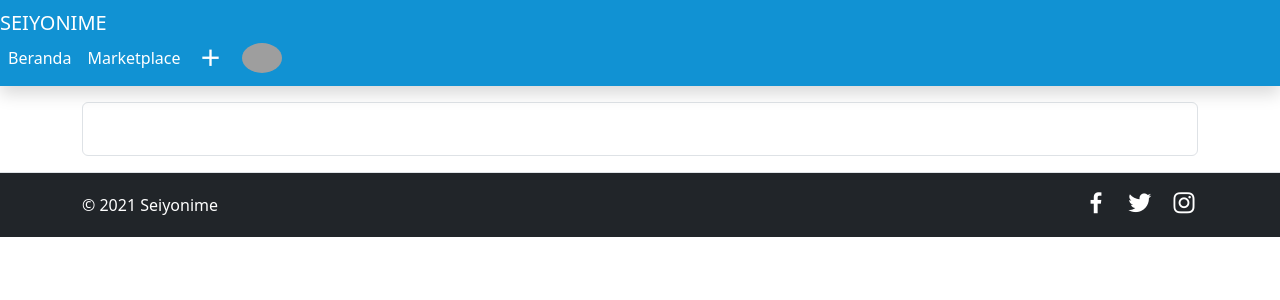
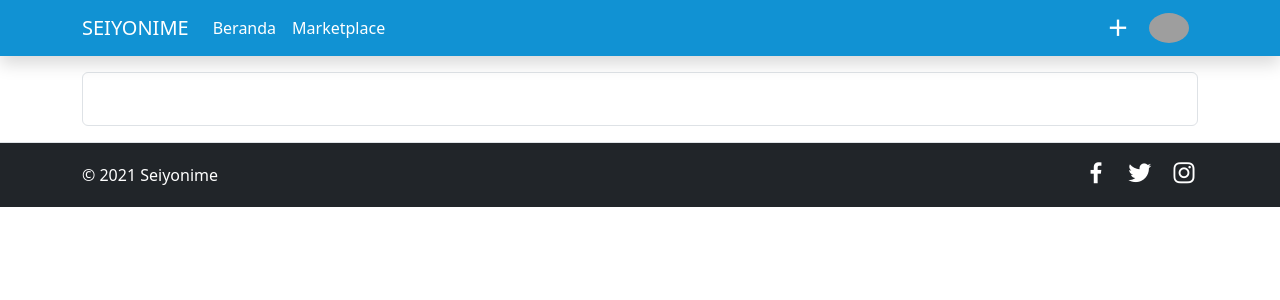
Before and after one commit to adityarrestu/prototipe-seiyonime, a PHP site: page /?menu=beranda in a window 1280 px wide. Shown: the top 300 px of the page. Run offline with PHP 8.4, Linux system fonts and the light colour scheme; the visitor is signed in with stand-in values (Sample User, id 1); data that the repository does not hold is empty; grey boxes are pictures that could not be loaded.

Commit message:
fix navbar

```diff
--- a/components/header.php
+++ b/components/header.php
@@ -31,7 +31,7 @@
 <body>
   <!-- Navbar -->
   <nav class="navbar navbar-expand-sm navbar-dark shadow sticky-sm-top" style="background-color: #1192d3">
-    <div class="containerl">
+    <div class="container">
       <a class="navbar-brand text-white" href="?menu=beranda">SEIYONIME</a>
       <!-- Menu Button -->
       <button class="navbar-toggler d-lg-none" type="button" data-bs-toggle="collapse"
```
